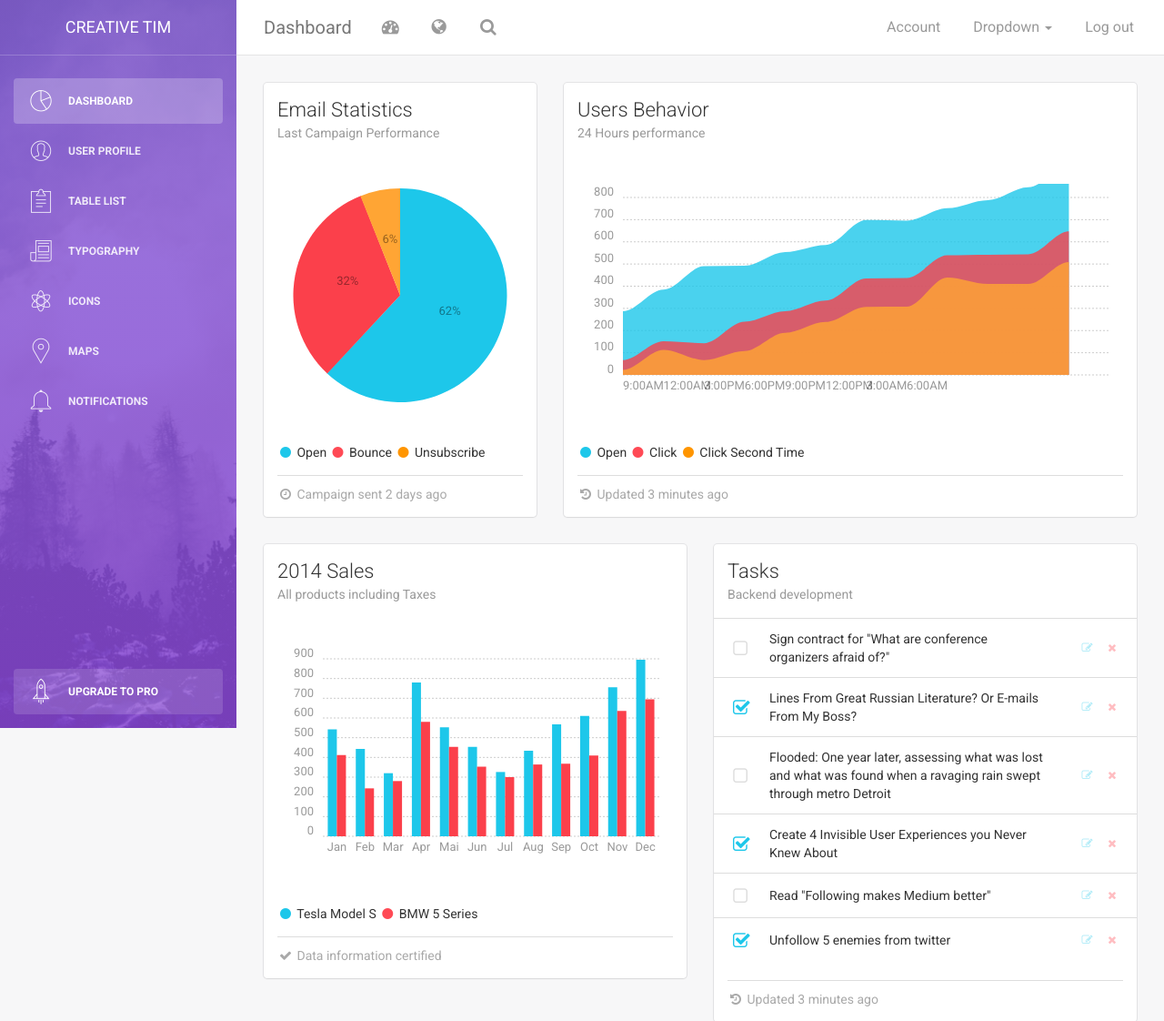
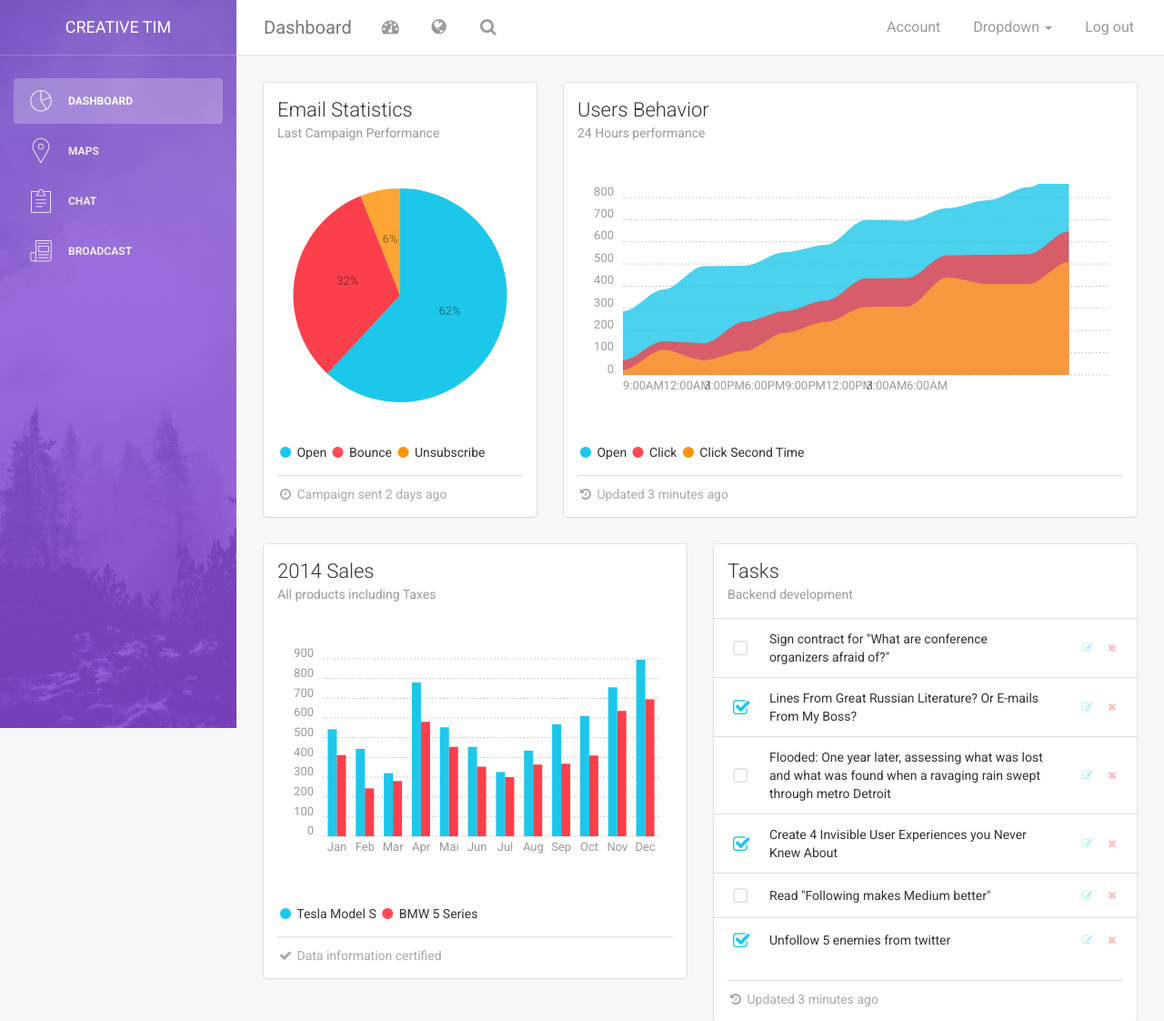
Before and after one commit to Parth-Vader/The-Martini-Men, a Flask app: page / in a window 1280 px wide. Shown: the top 1122 px of the page at 91% size. Run offline with Flask 2, Linux system fonts and the light colour scheme; some libraries are stand-ins or nearby versions.

Commit message:
Removed ununused tabs : now only 4 remain

```diff
--- a/app.py
+++ b/app.py
@@ -14,37 +14,17 @@ def main():
 def dashboard():
     return render_template('dashboard.html')
 
-@app.route('/icons')
-def icons():
-    return render_template('icons.html')
-
 @app.route('/maps')
 def maps():
-    return render_template('maps.html')
-
-@app.route('/notifications')
-def notifications():
-    return render_template('notifications.html')
-
-@app.route('/table')
-def table():
-    return render_template('table.html')
-
-@app.route('/template')
-def template():
     return render_template('template.html')
 
-@app.route('/typography')
-def typography():
-    return render_template('typography.html')
+@app.route('/chat')
+def chat():
+    return render_template('template.html')
 
-@app.route('/upgrade')
-def upgrade():
-    return render_template('upgrade.html')
-
-@app.route('/user')
-def user():
-    return render_template('user.html')
+@app.route('/broadcast')
+def broadcast():
+    return render_template('template.html')
 
 def getrandomimg():
     path = os.getcwd() + "/static/drone"
--- a/templates/dashboard.html
+++ b/templates/dashboard.html
@@ -58,45 +58,21 @@
                     </a>
                 </li>
                 <li>
-                    <a href="{{ url_for('user') }}">
-                        <i class="pe-7s-user"></i>
-                        <p>User Profile</p>
-                    </a>
-                </li>
-                <li>
-                    <a href="{{ url_for('table') }}">
-                        <i class="pe-7s-note2"></i>
-                        <p>Table List</p>
-                    </a>
-                </li>
-                <li>
-                    <a href="{{ url_for('typography') }}">
-                        <i class="pe-7s-news-paper"></i>
-                        <p>Typography</p>
-                    </a>
-                </li>
-                <li>
-                    <a href="{{ url_for('icons') }}">
-                        <i class="pe-7s-science"></i>
-                        <p>Icons</p>
-                    </a>
-                </li>
-                <li>
                     <a href="{{ url_for('maps') }}">
                         <i class="pe-7s-map-marker"></i>
                         <p>Maps</p>
                     </a>
                 </li>
                 <li>
-                    <a href="{{ url_for('notifications') }}">
-                        <i class="pe-7s-bell"></i>
-                        <p>Notifications</p>
+                    <a href="{{ url_for('chat') }}">
+                        <i class="pe-7s-note2"></i>
+                        <p>Chat</p>
                     </a>
                 </li>
-				<li class="active-pro">
-                    <a href="{{ url_for('upgrade') }}">
-                        <i class="pe-7s-rocket"></i>
-                        <p>Upgrade to PRO</p>
+                <li>
+                    <a href="{{ url_for('broadcast') }}">
+                        <i class="pe-7s-news-paper"></i>
+                        <p>Broadcast</p>
                     </a>
                 </li>
             </ul>
```
